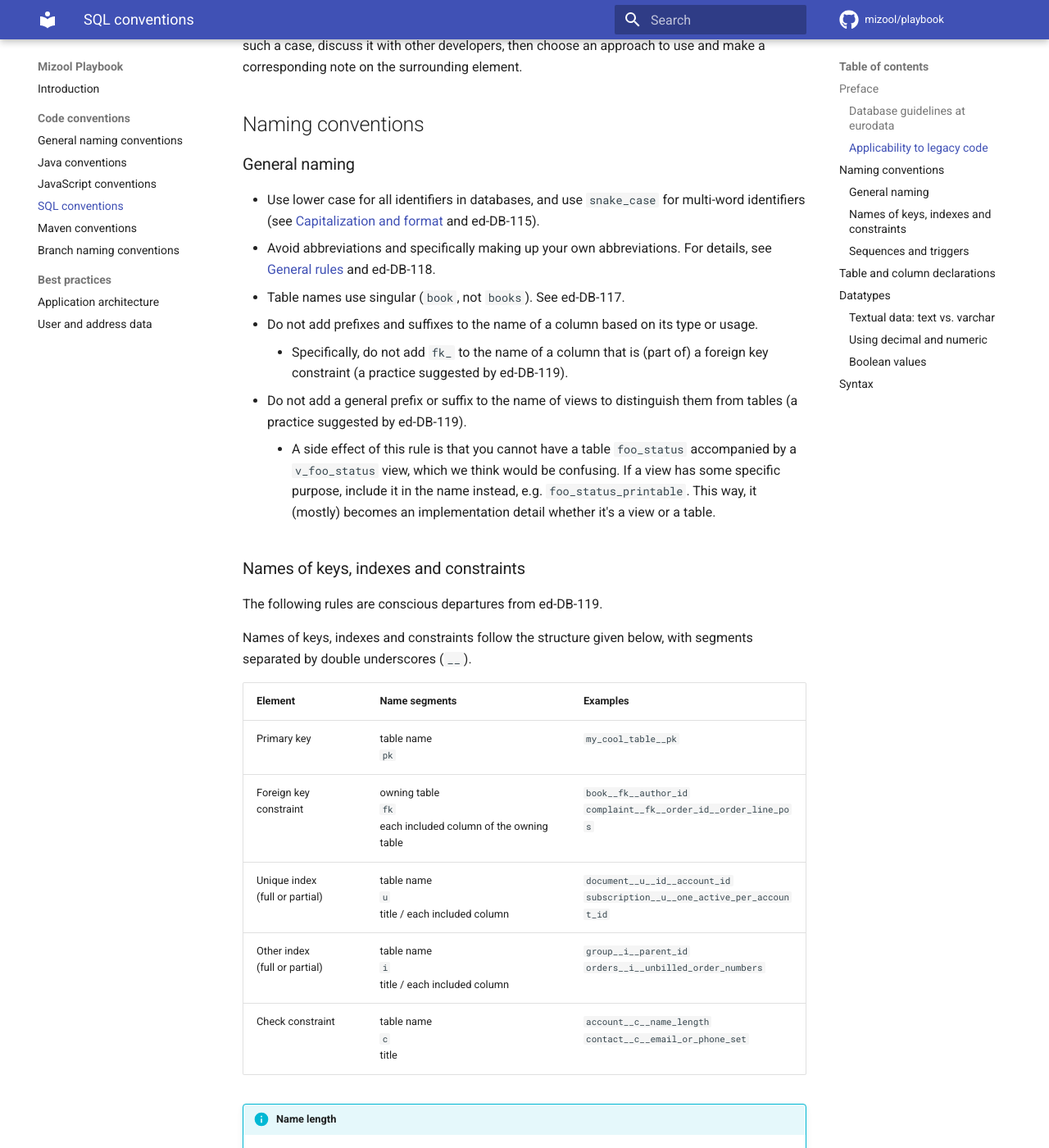
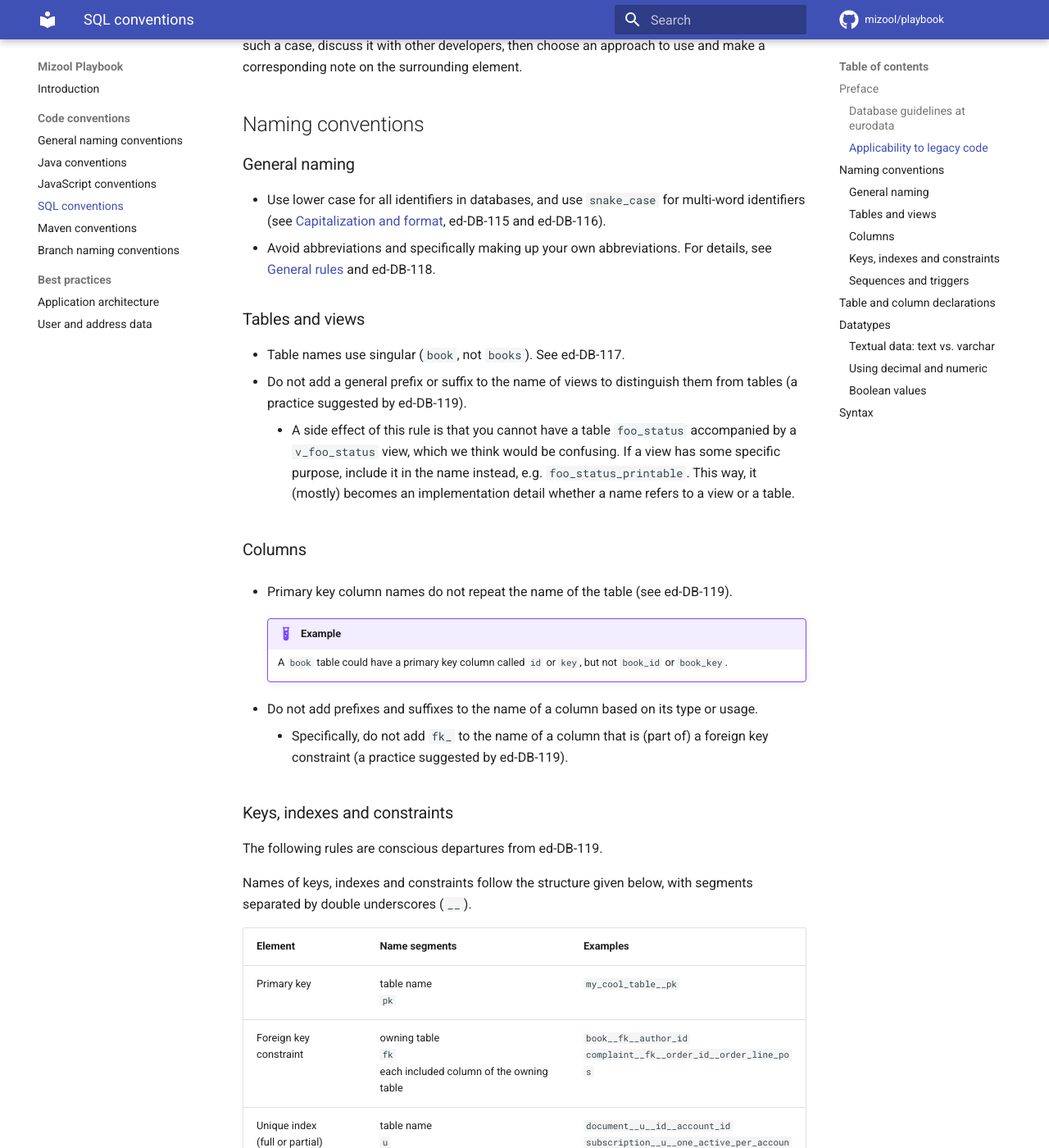
Before and after one commit to mizool/playbook, an MkDocs documentation site: the page built from docs/code-conventions/sql.md, in a window 1280 px wide and 1400 px high, scrolled down 677 px. Shown: the whole window at 82% size. Built offline with MkDocs 1.6.1 and Material for MkDocs 9.7.7, drawn with Linux system fonts in a browser that asks for light colours; comment, search, counter and statistics services are not loaded.

Commit message:
Add rule for primary key column names

```diff
--- a/docs/code-conventions/sql.md
+++ b/docs/code-conventions/sql.md
@@ -24,19 +24,30 @@ If you encounter such a case, discuss it with other developers, then choose an a
 
 ### General naming
 
-- Use lower case for all identifiers in databases, and use `snake_case` for multi-word identifiers (see [Capitalization and format](naming.md#capitalization-and-format) and ed-DB-115).
+- Use lower case for all identifiers in databases, and use `snake_case` for multi-word identifiers (see [Capitalization and format](naming.md#capitalization-and-format), ed-DB-115 and ed-DB-116).
 - Avoid abbreviations and specifically making up your own abbreviations.
   For details, see [General rules](naming#general-rules) and ed-DB-118.
+
+### Tables and views
+
 - Table names use singular (`book`, not `books`).
   See ed-DB-117.
-- Do not add prefixes and suffixes to the name of a column based on its type or usage.
-    - Specifically, do not add `fk_` to the name of a column that is (part of) a foreign key constraint (a practice suggested by ed-DB-119).
 - Do not add a general prefix or suffix to the name of views to distinguish them from tables (a practice suggested by ed-DB-119).
     - A side effect of this rule is that you cannot have a table `foo_status` accompanied by a `v_foo_status` view, which we think would be confusing.
       If a view has some specific purpose, include it in the name instead, e.g. `foo_status_printable`.
-      This way, it (mostly) becomes an implementation detail whether it's a view or a table.
+      This way, it (mostly) becomes an implementation detail whether a name refers to a view or a table.
 
-### Names of keys, indexes and constraints
+### Columns
+
+- Primary key column names do not repeat the name of the table (see ed-DB-119).
+
+    !!! example
+        A `book` table could have a primary key column called `id` or `key`, but not `book_id` or `book_key`.
+
+- Do not add prefixes and suffixes to the name of a column based on its type or usage.
+    - Specifically, do not add `fk_` to the name of a column that is (part of) a foreign key constraint (a practice suggested by ed-DB-119).
+
+### Keys, indexes and constraints
 
 The following rules are conscious departures from ed-DB-119.
 
```
